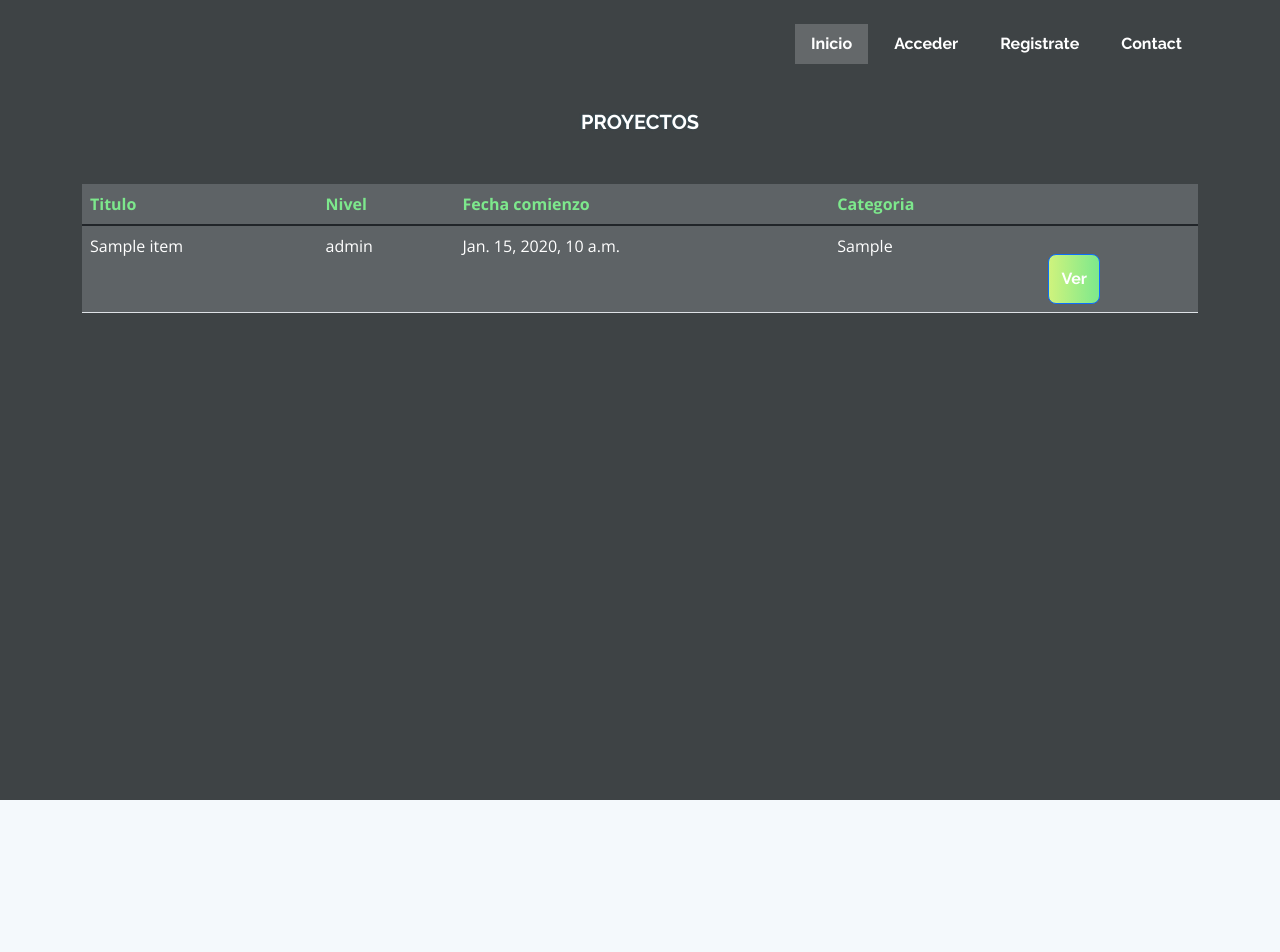
After one commit to Igna90/PSP_Grupo4, a Django app: template nucleo/templates/nucleo/project_list.html in a window 1280 px wide. The commit adds this page. Shown: the top 952 px of the page. Run offline with Django 3.2, Linux system fonts and the light colour scheme; the template is opened without the code that fills it: most values are stand-ins (such as "Sample title", 1, 10 or a date in 2020); some libraries are stand-ins or nearby versions; grey boxes are pictures that could not be loaded.

Commit message:
Listar proyectos

```diff
--- a/PSP_Grupo4/urls.py
+++ b/PSP_Grupo4/urls.py
@@ -39,7 +39,8 @@ urlpatterns = [
     path('deactiveUser/<int:pk>', login_required(views.DeactiveUser) , name='deactiveUser'),
     path('createEmployee/', views.FormularioEmployeeView.index, name='createEmployee'),
     path('guardarEmployee/', views.FormularioEmployeeView.procesar_formulario, name='guardarEmployee'),
-    # path('listProjects/', views.ProjectsListView.as_view(), name='listProjects'),
+    path('listProjects/', views.ProjectListView.as_view(), name='listProjects'),
+    path('<int:pk>', views.ProjectDetailView.as_view(), name='detailProjects'),
 
 ]
 
--- a/nucleo/templates/nucleo/index.html
+++ b/nucleo/templates/nucleo/index.html
@@ -68,7 +68,7 @@
           {% if user.role_user == "Cliente" %}
           <li class="dropdown"><a href="#"><span> Proyectos </span> <i class="bi bi-chevron-down"></i></a>
             <ul>
-              <li><a href="#">Ver proyectos</a></li>
+              <li><a href="{% url 'listProjects' %}">Ver proyectos</a></li>
             </ul>
           </li>
           {% endif %}
--- /dev/null
+++ b/nucleo/templates/nucleo/project_list.html
@@ -0,0 +1,33 @@
+{% extends 'nucleo/index.html' %}
+
+    {% block content %}
+    <section id="hero">
+        <div class="container">
+            <h2 class="ss">Proyectos</h2>
+            <table id="tt" class="table table-hover">
+              <thead>
+                <tr>
+                  <th>Titulo</th>
+                  <th>Nivel</th>
+                  <th>Fecha comienzo</th>
+                  <th>Categoria</th>
+                  <th></th>
+                </tr>
+              </thead>
+              <tbody>
+                {% for item in project_list %}
+                <tr class="a">
+                  <td>{{ item.title }}</td>
+                  <td>{{ item.level }}</td>
+                  <td>{{ item.startDate }}</td>
+                  <td >{{ item.idCategory }}</td>
+                  <td>
+                    <button class="btn btn-primary bot"><a class="bl" href="{% url 'detailProjects' item.id %}">Ver</a></button>
+                  </td>
+                </tr>
+                {% endfor %}
+              </tbody>
+            </table>
+        </div>
+    </section>
+    {% endblock %}
```
Also changed, not shown: nucleo/templates/nucleo/project_detail.html (added, +14 -0 lines), nucleo/views.py (+9 -4 lines), db.sqlite3.
